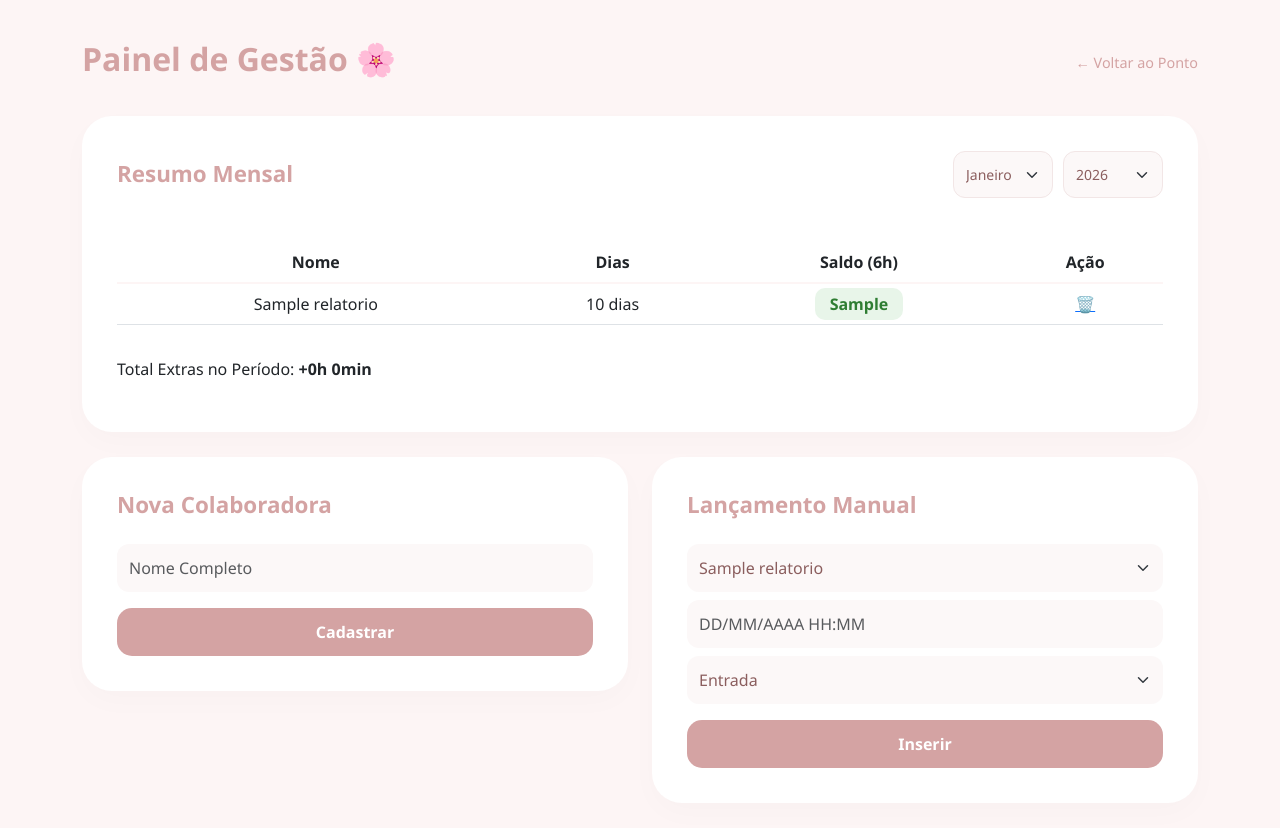
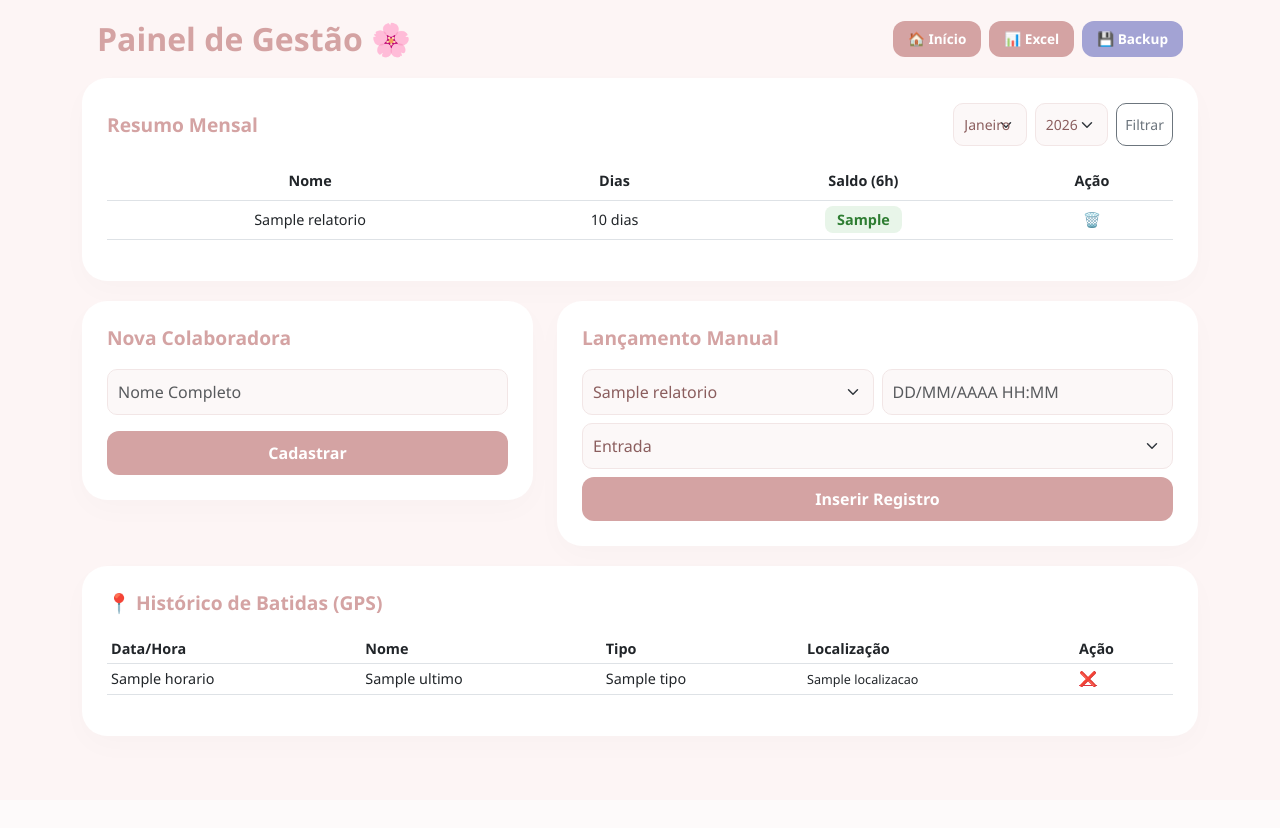
Before and after one commit to LucasBiazoto/Ponto, a Flask app: template templates/admin.html in a window 1280 px wide. After the commit the page ends 695 px from the top, so only its background shows below. Run offline with Flask 3, Linux system fonts and the light colour scheme; the template is opened without the code that fills it: most values are stand-ins (such as "Sample title", 1, 10 or a date in 2020).

Commit message:
Restaurando versão perfeita image_430e89

```diff
--- a/templates/admin.html
+++ b/templates/admin.html
@@ -7,84 +7,106 @@
     <link href="https://cdn.jsdelivr.net/npm/bootstrap@5.3.0/dist/css/bootstrap.min.css" rel="stylesheet">
     <style>
         :root { --nude-fundo: #fdf5f5; --rosa-suave: #d4a3a3; --rosa-texto: #8b5e5e; --branco: #ffffff; }
-        body { background-color: var(--nude-fundo); font-family: 'Segoe UI', sans-serif; color: var(--rosa-texto); padding-top: 40px; }
-        .header-gestao { display: flex; justify-content: space-between; align-items: center; margin-bottom: 30px; }
-        .header-gestao h2 { color: var(--rosa-suave); font-weight: bold; }
-        .btn-voltar { text-decoration: none; color: var(--rosa-suave); font-size: 0.9rem; }
-        .card { border: none; border-radius: 30px; background: var(--branco); padding: 35px; box-shadow: 0 10px 30px rgba(0,0,0,0.02); margin-bottom: 25px; }
-        .card-title { font-size: 1.4rem; color: var(--rosa-suave); font-weight: bold; margin-bottom: 25px; }
-        .form-select, .form-control { border: none; background-color: #fcf8f8; border-radius: 12px; padding: 12px; color: var(--rosa-texto); }
-        .btn-rosa { background-color: var(--rosa-suave); color: white; border-radius: 15px; border: none; padding: 12px; font-weight: bold; width: 100%; transition: 0.3s; }
-        .btn-rosa:hover { opacity: 0.8; color: white; }
-        .table { --bs-table-bg: transparent; color: var(--rosa-texto); margin-top: 20px; }
-        .status-badge { background-color: #e8f5e9; color: #2e7d32; padding: 5px 15px; border-radius: 10px; font-weight: bold; }
-        .filtro-mes { display: flex; gap: 10px; justify-content: flex-end; }
-        .filtro-mes select { width: auto; min-width: 100px; border: 1px solid #f2e6e6; }
+        body { background-color: var(--nude-fundo); font-family: 'Segoe UI', sans-serif; color: var(--rosa-texto); padding-top: 20px; }
+        .header-gestao { display: flex; justify-content: space-between; align-items: center; margin-bottom: 20px; padding: 0 15px; }
+        .header-gestao h2 { color: var(--rosa-suave); font-weight: bold; margin: 0; }
+        .btn-top { text-decoration: none; color: white; background: var(--rosa-suave); padding: 8px 15px; border-radius: 12px; font-size: 0.85rem; font-weight: bold; transition: 0.3s; }
+        .btn-top:hover { opacity: 0.8; color: white; }
+        .card { border: none; border-radius: 25px; background: var(--branco); padding: 25px; box-shadow: 0 10px 30px rgba(0,0,0,0.02); margin-bottom: 20px; }
+        .card-title { font-size: 1.2rem; color: var(--rosa-suave); font-weight: bold; margin-bottom: 20px; }
+        .form-select, .form-control { border: 1px solid #f2e6e6; background-color: #fcf8f8; border-radius: 10px; padding: 10px; color: var(--rosa-texto); }
+        .btn-rosa { background-color: var(--rosa-suave); color: white; border-radius: 12px; border: none; padding: 10px; font-weight: bold; width: 100%; }
+        .table { color: var(--rosa-texto); font-size: 0.9rem; }
+        .status-badge { background-color: #e8f5e9; color: #2e7d32; padding: 4px 12px; border-radius: 8px; font-weight: bold; }
+        .filtro-container { display: flex; gap: 8px; }
     </style>
 </head>
 <body>
     <div class="container">
         <div class="header-gestao">
             <h2>Painel de Gestão 🌸</h2>
-            <a href="/" class="btn-voltar">← Voltar ao Ponto</a>
+            <div class="d-flex gap-2">
+                <a href="/" class="btn-top">🏠 Início</a>
+                <a href="/exportar" class="btn-top">📊 Excel</a>
+                <a href="/backup" class="btn-top" style="background: #a3a3d4;">💾 Backup</a>
+            </div>
         </div>
 
         <div class="card">
-            <div class="d-flex justify-content-between align-items-center mb-4">
+            <div class="d-flex justify-content-between align-items-center mb-3">
                 <h4 class="card-title m-0">Resumo Mensal</h4>
-                <form method="GET" class="filtro-mes">
+                <form method="GET" class="filtro-container">
                     <input type="hidden" name="senha" value="8340">
                     <select name="mes" class="form-select form-select-sm">
                         <option value="01">Janeiro</option><option value="02">Fevereiro</option>
+                        <option value="03">Março</option><option value="04">Abril</option>
+                        <option value="05">Maio</option><option value="06">Junho</option>
+                        <option value="07">Julho</option><option value="08">Agosto</option>
+                        <option value="09">Setembro</option><option value="10">Outubro</option>
+                        <option value="11">Novembro</option><option value="12">Dezembro</option>
                     </select>
-                    <select name="ano" class="form-select form-select-sm"><option value="2026">2026</option></select>
+                    <select name="ano" class="form-select form-select-sm">
+                        <option value="2026">2026</option><option value="2025">2025</option>
+                    </select>
+                    <button type="submit" class="btn btn-sm btn-outline-secondary" style="border-radius: 10px;">Filtrar</button>
                 </form>
             </div>
             <div class="table-responsive">
                 <table class="table align-middle text-center">
-                    <thead>
-                        <tr style="border-bottom: 2px solid #fdf5f5;">
-                            <th>Nome</th><th>Dias</th><th>Saldo (6h)</th><th>Ação</th>
-                        </tr>
-                    </thead>
+                    <thead><tr><th>Nome</th><th>Dias</th><th>Saldo (6h)</th><th>Ação</th></tr></thead>
                     <tbody>
                         {% for r in relatorio %}
                         <tr>
                             <td>{{ r.nome }}</td><td>{{ r.dias }} dias</td>
                             <td><span class="status-badge">{{ r.saldo_formatado }}</span></td>
-                            <td><a href="/excluir_colaboradora/{{ r.id }}" title="Excluir">🗑️</a></td>
+                            <td><a href="/excluir_colaboradora/{{ r.id }}" class="text-decoration-none">🗑️</a></td>
                         </tr>
                         {% endfor %}
                     </tbody>
                 </table>
             </div>
-            <p class="mt-3">Total Extras no Período: <strong>+0h 0min</strong></p>
         </div>
 
         <div class="row">
-            <div class="col-md-6">
-                <div class="card">
+            <div class="col-md-5"><div class="card">
                 <h4 class="card-title">Nova Colaboradora</h4>
                 <form action="/cadastrar_colaboradora" method="POST">
                     <input type="text" name="nome" class="form-control mb-3" placeholder="Nome Completo" required>
                     <button type="submit" class="btn-rosa">Cadastrar</button>
                 </form>
-                </div>
-            </div>
-            <div class="col-md-6">
-                <div class="card">
+            </div></div>
+            <div class="col-md-7"><div class="card">
                 <h4 class="card-title">Lançamento Manual</h4>
-                    <form action="/inserir_ponto_manual" method="POST">
-                        <select name="nome" class="form-select mb-2">
+                <form action="/inserir_ponto_manual" method="POST" class="row g-2">
+                    <div class="col-6">
+                        <select name="nome" class="form-select">
                             {% for c in relatorio %}<option value="{{ c.nome }}">{{ c.nome }}</option>{% endfor %}
                         </select>
-                        <input type="text" name="horario" class="form-control mb-2" placeholder="DD/MM/AAAA HH:MM">
-                        <select name="tipo" class="form-select mb-3">
-                            <option value="Entrada">Entrada</option><option value="Saída">Saída</option>
-                        </select>
-                        <button type="submit" class="btn-rosa">Inserir</button>
+                    </div>
+                    <div class="col-6"><input type="text" name="horario" class="form-control" placeholder="DD/MM/AAAA HH:MM"></div>
+                    <div class="col-12 mt-2">
+                        <select name="tipo" class="form-select mb-2"><option value="Entrada">Entrada</option><option value="Saída">Saída</option></select>
+                        <button type="submit" class="btn-rosa">Inserir Registro</button>
+                    </div>
                 </form>
+            </div></div>
         </div>
+
+        <div class="card">
+            <h4 class="card-title">📍 Histórico de Batidas (GPS)</h4>
+            <div class="table-responsive">
+                <table class="table table-sm">
+                    <thead><tr><th>Data/Hora</th><th>Nome</th><th>Tipo</th><th>Localização</th><th>Ação</th></tr></thead>
+                    <tbody>
+                        {% for p in ultimos %}
+                        <tr>
+                            <td>{{ p.horario }}</td><td>{{ p.nome }}</td><td>{{ p.tipo }}</td>
+                            <td><small>{{ p.localizacao }}</small></td>
+                            <td><a href="/excluir_ponto/{{ p.id }}" class="text-danger">❌</a></td>
+                        </tr>
+                        {% endfor %}
+                    </tbody>
+                </table>
             </div>
         </div>
     </div>
```
Lines whose indentation alone changed are shown as unchanged.
